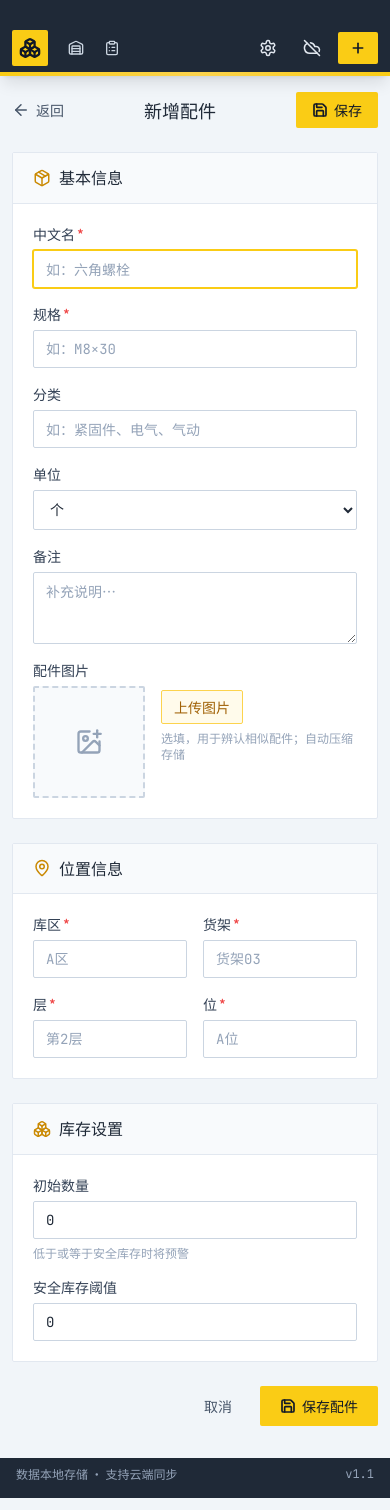
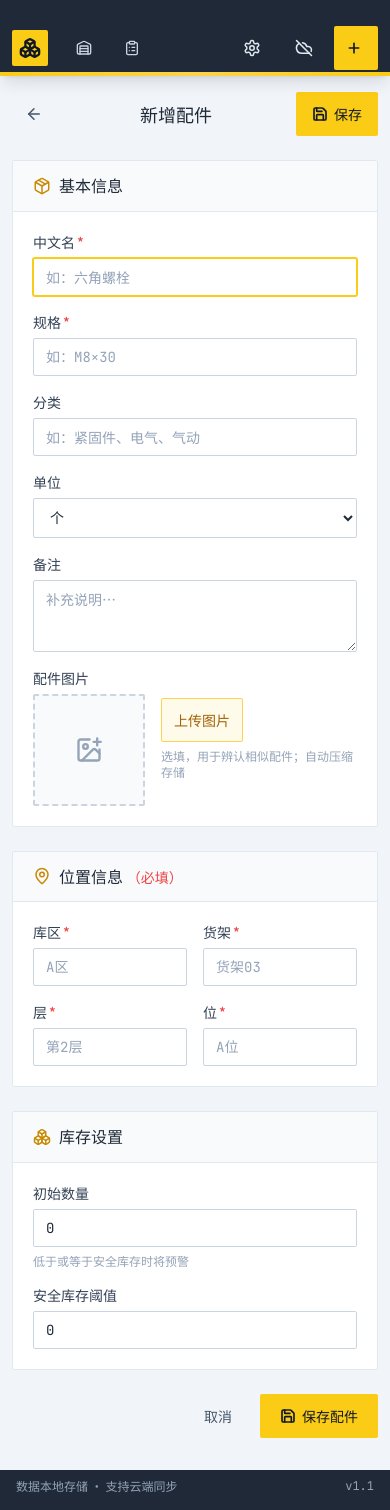
Before and after one commit to qwertyuiop750/parts-manager, a React (Vite) app: page /add in a window 390 px wide. Built offline with nearby package versions, Linux system fonts and the light colour scheme; what @capacitor/core would draw is missing.

Commit message:
fix: scroll to first validation error on save failure, improve mobile touch targets

```diff
--- a/src/components/PartForm.tsx
+++ b/src/components/PartForm.tsx
@@ -1,6 +1,6 @@
-import { useState } from "react";
+import { useState, useRef, useEffect } from "react";
 import { useNavigate } from "react-router-dom";
-import { Save, ArrowLeft, MapPin, Package, Boxes } from "lucide-react";
+import { Save, ArrowLeft, MapPin, Package, Boxes, AlertCircle } from "lucide-react";
 import type { Part, PartFormData } from "@/types";
 import { usePartsStore } from "@/store/usePartsStore";
 import { locationPath } from "@/utils/format";
@@ -35,6 +35,20 @@ export default function PartForm({ mode, initial }: PartFormProps) {
   }));
 
   const [errors, setErrors] = useState<Record<string, string>>({});
+  const [submitAttempted, setSubmitAttempted] = useState(false);
+  const formRef = useRef<HTMLFormElement>(null);
+
+  // 验证失败后滚动到第一个错误字段
+  useEffect(() => {
+    if (submitAttempted && Object.keys(errors).length > 0) {
+      // 找到第一个有错误的字段并滚动到它
+      const firstErrorKey = Object.keys(errors)[0];
+      const errorElement = formRef.current?.querySelector(`[data-field="${firstErrorKey}"]`);
+      if (errorElement) {
+        errorElement.scrollIntoView({ behavior: "smooth", block: "center" });
+      }
+    }
+  }, [errors, submitAttempted]);
 
   const set = <K extends keyof PartFormData>(key: K, value: PartFormData[K]) => {
     setForm((f) => ({ ...f, [key]: value }));
@@ -55,9 +69,34 @@ export default function PartForm({ mode, initial }: PartFormProps) {
     return Object.keys(errs).length === 0;
   };
 
+  const validateForm = (): Record<string, string> => {
+    const errs: Record<string, string> = {};
+    if (!form.name.trim()) errs.name = "请输入中文名";
+    if (!form.spec.trim()) errs.spec = "请输入规格";
+    if (!form.zone.trim()) errs.zone = "请输入库区";
+    if (!form.shelf.trim()) errs.shelf = "请输入货架";
+    if (!form.layer.trim()) errs.layer = "请输入层";
+    if (!form.bin.trim()) errs.bin = "请输入位";
+    if (form.quantity < 0) errs.quantity = "数量不能为负";
+    if (form.safetyStock < 0) errs.safetyStock = "不能为负";
+    return errs;
+  };
+
   const handleSubmit = (e: React.FormEvent) => {
     e.preventDefault();
-    if (!validate()) return;
+    const errs = validateForm();
+    setErrors(errs);
+    if (Object.keys(errs).length > 0) {
+      // 验证失败时滚动到第一个错误字段
+      const firstError = Object.keys(errs)[0];
+      setTimeout(() => {
+        const element = document.querySelector(`[data-field="${firstError}"]`);
+        if (element) {
+          element.scrollIntoView({ behavior: "smooth", block: "center" });
+        }
+      }, 50);
+      return;
+    }
     const data: PartFormData = {
       ...form,
       name: form.name.trim(),
@@ -79,30 +118,46 @@ export default function PartForm({ mode, initial }: PartFormProps) {
   };
 
   const locPath = locationPath(form);
+  const errorCount = Object.keys(errors).length;
 
   return (
-    <form onSubmit={handleSubmit} className="space-y-6 max-w-3xl animate-fade-up">
+    <form ref={formRef} onSubmit={handleSubmit} className="space-y-6 max-w-3xl animate-fade-up">
       {/* 顶部操作栏 */}
       <div className="flex items-center justify-between gap-3">
         <button
           type="button"
           onClick={() => navigate(-1)}
-          className="flex items-center gap-1.5 text-sm text-steel-600 hover:text-steel-900"
+          className="flex items-center gap-1.5 text-sm text-steel-600 hover:text-steel-900 min-h-[44px] min-w-[44px] justify-center"
         >
           <ArrowLeft size={18} />
-          返回
+          <span className="hidden sm:inline">返回</span>
         </button>
         <h2 className="text-lg font-bold text-steel-800">
           {mode === "edit" ? "编辑配件" : "新增配件"}
         </h2>
         <button
           type="submit"
-          className="flex items-center gap-1.5 px-4 py-2 text-sm font-bold bg-hazard-400 text-steel-900 hover:bg-hazard-300 rounded-sm transition-colors"
+          className="flex items-center gap-1.5 px-4 py-2 text-sm font-bold bg-hazard-400 text-steel-900 hover:bg-hazard-300 rounded-sm transition-colors min-h-[44px]"
         >
           <Save size={16} strokeWidth={2.5} />
           保存
         </button>
       </div>
+
+      {/* 验证错误摘要 */}
+      {submitAttempted && errorCount > 0 && (
+        <div className="bg-red-50 border border-red-200 rounded-sm p-4 flex items-start gap-3">
+          <AlertCircle size={20} className="text-red-500 flex-shrink-0 mt-0.5" />
+          <div>
+            <p className="text-sm font-medium text-red-800">
+              有 {errorCount} 个字段需要填写
+            </p>
+            <p className="text-xs text-red-600 mt-1">
+              请向下滚动查看并填写所有必填项
+            </p>
+          </div>
+        </div>
+      )}
 
       {/* 基本信息 */}
       <section className="bg-white border border-steel-200 rounded-sm overflow-hidden">
@@ -111,6 +166,7 @@ export default function PartForm({ mode, initial }: PartFormProps) {
           <h3 className="font-bold text-steel-800">基本信息</h3>
         </div>
         <div className="p-5 grid grid-cols-1 sm:grid-cols-2 gap-4">
+          <div data-field="name">
             <Field label="中文名" required error={errors.name}>
               <input
                 className={inputCls}
@@ -120,6 +176,8 @@ export default function PartForm({ mode, initial }: PartFormProps) {
                 autoFocus
               />
             </Field>
+          </div>
+          <div data-field="spec">
             <Field label="规格" required error={errors.spec}>
               <input
                 className={`${inputCls} font-mono-num`}
@@ -128,6 +186,8 @@ export default function PartForm({ mode, initial }: PartFormProps) {
                 placeholder="如：M8×30"
               />
             </Field>
+          </div>
+          <div data-field="category">
             <Field label="分类">
               <input
                 className={inputCls}
@@ -136,6 +196,8 @@ export default function PartForm({ mode, initial }: PartFormProps) {
                 placeholder="如：紧固件、电气、气动"
               />
             </Field>
+          </div>
+          <div data-field="unit">
             <Field label="单位">
               <select
                 className={inputCls}
@@ -149,7 +211,9 @@ export default function PartForm({ mode, initial }: PartFormProps) {
                 ))}
               </select>
             </Field>
-          <Field label="备注" className="sm:col-span-2">
+          </div>
+          <div data-field="remark" className="sm:col-span-2">
+            <Field label="备注">
               <textarea
                 className={`${inputCls} min-h-[72px] resize-y`}
                 value={form.remark}
@@ -157,6 +221,7 @@ export default function PartForm({ mode, initial }: PartFormProps) {
                 placeholder="补充说明…"
               />
             </Field>
+          </div>
           <div className="sm:col-span-2">
             <label className="text-sm font-medium text-steel-700 mb-1.5 block">
               配件图片
@@ -173,9 +238,10 @@ export default function PartForm({ mode, initial }: PartFormProps) {
       <section className="bg-white border border-steel-200 rounded-sm overflow-hidden">
         <div className="flex items-center gap-2 px-5 py-3 bg-steel-50 border-b border-steel-200">
           <MapPin size={18} className="text-hazard-600" />
-          <h3 className="font-bold text-steel-800">位置信息</h3>
+          <h3 className="font-bold text-steel-800">位置信息 <span className="text-red-500 text-sm font-normal">（必填）</span></h3>
         </div>
         <div className="p-5 grid grid-cols-2 sm:grid-cols-4 gap-4">
+          <div data-field="zone">
             <Field label="库区" required error={errors.zone}>
               <input
                 className={`${inputCls} font-mono-num`}
@@ -184,6 +250,8 @@ export default function PartForm({ mode, initial }: PartFormProps) {
                 placeholder="A区"
               />
             </Field>
+          </div>
+          <div data-field="shelf">
             <Field label="货架" required error={errors.shelf}>
               <input
                 className={`${inputCls} font-mono-num`}
@@ -192,6 +260,8 @@ export default function PartForm({ mode, initial }: PartFormProps) {
                 placeholder="货架03"
               />
             </Field>
+          </div>
+          <div data-field="layer">
             <Field label="层" required error={errors.layer}>
               <input
                 className={`${inputCls} font-mono-num`}
@@ -200,6 +270,8 @@ export default function PartForm({ mode, initial }: PartFormProps) {
                 placeholder="第2层"
               />
             </Field>
+          </div>
+          <div data-field="bin">
             <Field label="位" required error={errors.bin}>
               <input
                 className={`${inputCls} font-mono-num`}
@@ -208,6 +280,7 @@ export default function PartForm({ mode, initial }: PartFormProps) {
                 placeholder="A位"
               />
             </Field>
+          </div>
           {locPath && (
             <div className="col-span-2 sm:col-span-4 mt-1">
               <p className="text-xs text-steel-500 mb-1">位置预览：</p>
@@ -227,6 +300,7 @@ export default function PartForm({ mode, initial }: PartFormProps) {
           <h3 className="font-bold text-steel-800">库存设置</h3>
         </div>
         <div className="p-5 grid grid-cols-1 sm:grid-cols-2 gap-4">
+          <div data-field="quantity">
             <Field
               label={mode === "edit" ? "当前库存" : "初始数量"}
               error={errors.quantity}
@@ -240,6 +314,8 @@ export default function PartForm({ mode, initial }: PartFormProps) {
                 onChange={(e) => set("quantity", Number(e.target.value))}
               />
             </Field>
+          </div>
+          <div data-field="safetyStock">
             <Field label="安全库存阈值" error={errors.safetyStock}>
               <input
                 type="number"
@@ -251,6 +327,7 @@ export default function PartForm({ mode, initial }: PartFormProps) {
               />
             </Field>
           </div>
+        </div>
       </section>
 
       {/* 底部保存按钮 */}
@@ -258,13 +335,13 @@ export default function PartForm({ mode, initial }: PartFormProps) {
         <button
           type="button"
           onClick={() => navigate(-1)}
-          className="px-5 py-2.5 text-sm font-medium text-steel-600 bg-steel-100 hover:bg-steel-200 rounded-sm transition-colors"
+          className="px-5 py-2.5 text-sm font-medium text-steel-600 bg-steel-100 hover:bg-steel-200 rounded-sm transition-colors min-h-[44px]"
         >
           取消
         </button>
         <button
           type="submit"
-          className="flex items-center gap-1.5 px-5 py-2.5 text-sm font-bold bg-hazard-400 text-steel-900 hover:bg-hazard-300 rounded-sm transition-colors"
+          className="flex items-center gap-1.5 px-5 py-2.5 text-sm font-bold bg-hazard-400 text-steel-900 hover:bg-hazard-300 rounded-sm transition-colors min-h-[44px]"
         >
           <Save size={16} strokeWidth={2.5} />
           保存配件
--- a/src/index.css
+++ b/src/index.css
@@ -23,6 +23,23 @@
 
 * {
   box-sizing: border-box;
+  /* 移除移动端 300ms 点击延迟 */
+  touch-action: manipulation;
+}
+
+/* 触摸优化：确保所有可点击元素有足够大的触摸区域 */
+button, a, [role="button"], input[type="submit"], input[type="button"] {
+  min-height: 44px;
+  min-width: 44px;
+  /* 触摸反馈 */
+  -webkit-tap-highlight-color: rgba(0, 0, 0, 0.1);
+  touch-action: manipulation;
+}
+
+/* 输入框触摸优化 */
+input, textarea, select {
+  font-size: 16px; /* 防止 iOS 自动缩放 */
+  touch-action: manipulation;
 }
 
 html,
```
Lines whose indentation alone changed are shown as unchanged.
